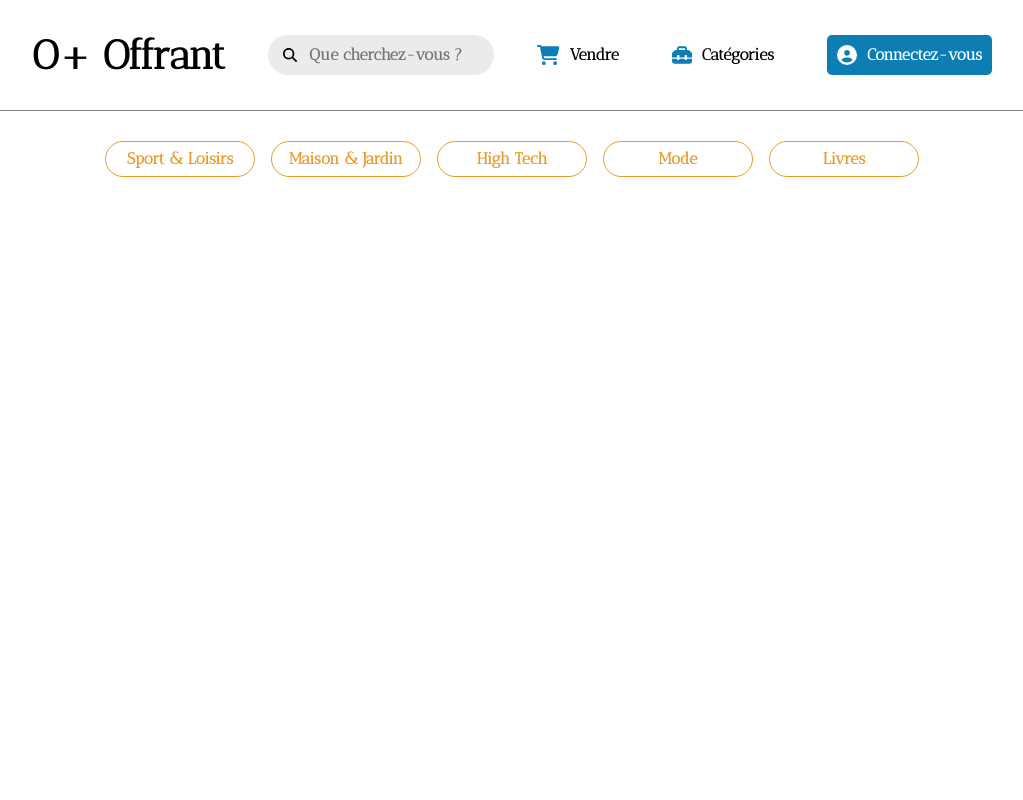
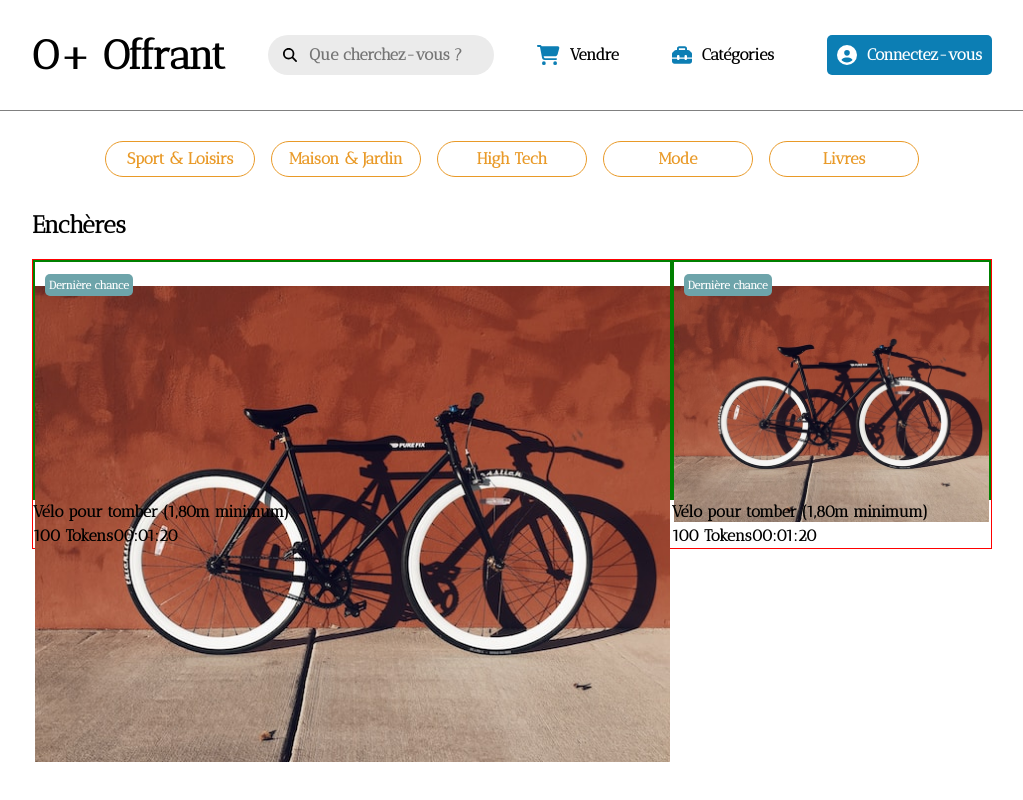
Before and after one commit to Ld-monkey/o-plus-offrant-front-end, a React (Vite) app: page / in a window 1280 px wide. Shown: the whole page, without its empty margins (128-1151 px from the left). Built offline with nearby package versions, Linux system fonts and the light colour scheme.

Commit message:
adding cards component and started to add style

```diff
--- a/src/components/App/App.scss
+++ b/src/components/App/App.scss
@@ -1,8 +1,4 @@
 @use '../../styles/variables' as v;
-
-.app {
-  text-align: center;
-}
 
 #wrapper {
   margin: 0 auto;
--- a/src/components/App/App.tsx
+++ b/src/components/App/App.tsx
@@ -1,3 +1,4 @@
+import Cards from '../Cards/Cards';
 import Categories from '../Categories/Categories';
 import Header from '../Header/Header';
 import './App.scss';
@@ -7,6 +8,7 @@ function App() {
     <div className="app">
       <Header />
       <Categories />
+      <Cards />
     </div>
   );
 }
--- /dev/null
+++ b/src/components/Cards/Cards.scss
@@ -0,0 +1,46 @@
+@use "../../styles/variables" as v;
+
+.cards {
+    h2 {
+        margin-bottom: 1rem;
+    }
+
+    &-root {
+        display: flex;
+        border: 1px solid red;
+    }
+
+    .card-container {
+        height: 100%;
+    }
+
+    .first-card {
+        flex: 2;
+    }
+
+    .second-card {
+        flex: 1;
+    }
+
+    .card-img {
+        height: 15rem;
+        border: 2px solid green;
+
+        span {
+            font-size: 0.7rem;
+            position: relative;
+            top: 10px;
+            left: 10px;
+            background-color: #6DA4AA;
+            color: #ffff;
+            padding: 4px;
+            border-radius: 5px;
+        }
+
+        img {
+            // max-width: fit-content;
+            height: auto;
+        }
+    }
+
+}
--- /dev/null
+++ b/src/components/Cards/Cards.tsx
@@ -0,0 +1,41 @@
+import './Cards.scss';
+
+function Cards() {
+  return (
+    <div id="wrapper">
+      <div className="cards">
+        <h2>Enchères</h2>
+        <div className="cards-root">
+          <div className="cards-container first-card">
+            <div className="card">
+              <div className="card-img">
+                <span className="current-auction">Dernière chance</span>
+                <img src="../../src/assets/bike.jpg" alt="bike" />
+              </div>
+              <div className="card-legend">
+                <p>Vélo pour tomber (1,80m minimum)</p>
+                <span>100 Tokens</span>
+                <span>00:01:20</span>
+              </div>
+            </div>
+          </div>
+          <div className="cards-container second-card">
+            <div className="card">
+              <div className="card-img">
+                <span className="current-auction">Dernière chance</span>
+                <img src="../../src/assets/bike.jpg" alt="bike" />
+              </div>
+              <div className="card-legend">
+                <p>Vélo pour tomber (1,80m minimum)</p>
+                <span>100 Tokens</span>
+                <span>00:01:20</span>
+              </div>
+            </div>
+          </div>
+        </div>
+      </div>
+    </div>
+  );
+}
+
+export default Cards;
```
Also changed, not shown: src/assets/bike.jpg (added).
